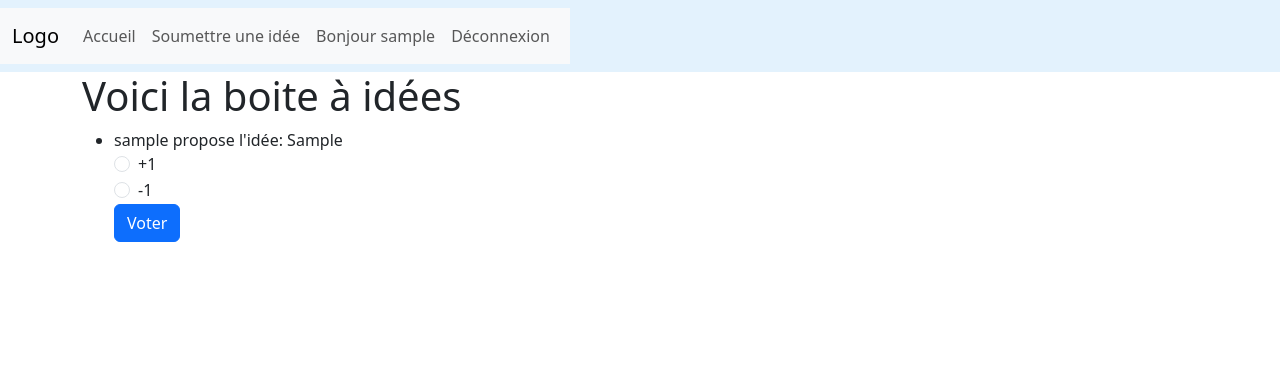
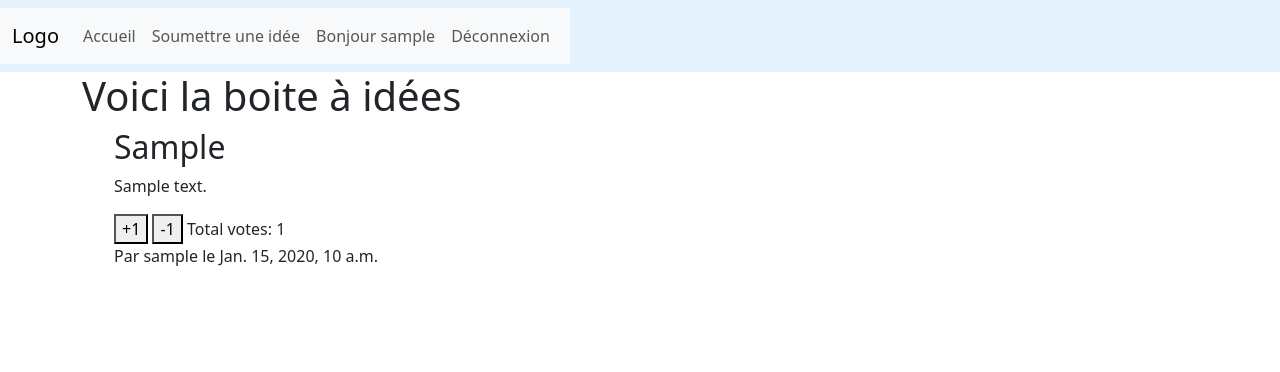
Before and after one commit to MyriamLbhn/boite-a-idees, a Django app: page / in a window 1280 px wide. Shown: the top 372 px of the page. Run offline with Django 4.2, Linux system fonts and the light colour scheme; a user stored in the database is signed in; tables that the repository leaves empty hold one stand-in row (values such as "Sample post").

Commit message:
add vote possibility

```diff
--- a/boite_idees/userapp/models.py
+++ b/boite_idees/userapp/models.py
@@ -5,7 +5,7 @@ class Idea(models.Model):
     formulation = models.CharField(max_length=100)
     detail = models.CharField(max_length=200, null=True)
     author = models.ForeignKey(User, on_delete=models.CASCADE)
-
+    created_at = models.DateTimeField(auto_now_add=True)
 
 class Voter(models.Model):
     voter = models.ForeignKey(User, on_delete=models.CASCADE)
--- a/boite_idees/userapp/templates/userapp/home.html
+++ b/boite_idees/userapp/templates/userapp/home.html
@@ -11,24 +11,18 @@
 
 <ul>
     {% for idee in liste_idee %}
-    <li>{{ idee.author }} propose l'idée: {{ idee.formulation }}</li>
-    <form method="post" action="{% url 'vote' %}">
-        {% csrf_token %}
-        <input type="hidden" name="idee_id" value="{{ idee.id }}">
-        <div class="form-check">
-            <input class="form-check-input" type="radio" name="vote" id="vote_positif" value="1">
-            <label class="form-check-label" for="vote_positif">
-                +1
-            </label>
-        </div>
-        <div class="form-check">
-            <input class="form-check-input" type="radio" name="vote" id="vote_negatif" value="-1">
-            <label class="form-check-label" for="vote_negatif">
-                -1
-            </label>
-        </div>
-        <button type="submit" class="btn btn-primary">Voter</button>
+  <div>
+    <h2>{{ idee.formulation }}</h2>
+    <p>{{ idee.detail }}</p>
+    <form method="post">
+      {% csrf_token %}
+      <input type="hidden" name="idea_id" value="{{ idee.id }}">
+      <button type="submit" name="vote_value" value="1">+1</button>
+      <button type="submit" name="vote_value" value="-1">-1</button>
+      Total votes: {{ idee.total_votes }}
     </form>
+    <p> Par {{ idee.author }} le {{ idee.created_at }} </p>
+  </div>
 {% endfor %}
 
 </ul>
--- a/boite_idees/userapp/views.py
+++ b/boite_idees/userapp/views.py
@@ -1,9 +1,11 @@
-from django.shortcuts import render, redirect
+from django.shortcuts import render, redirect, get_object_or_404
 from userapp.forms import UserCreationFormCustom
 from django.contrib.auth.decorators import login_required
 from django.views.generic import CreateView
 from django.urls import reverse_lazy
-
+from django.db.models import Sum
+from django.contrib import messages
+from django.db.models import Sum
 
 from .models import Idea, Voter
 from .forms import IdeaForm
@@ -13,17 +15,28 @@ class SignupPage(CreateView):
     template_name = 'userapp/signup.html'
     form_class = UserCreationFormCustom
 
+
+@login_required
 def home(request):
-
-    ideas = Idea.objects.all()
-
-    return render(request, 'userapp/home.html',{'liste_idee': ideas})
-
-def login_view(request):
-    return render(request, 'userapp/login.html')
-
-def logout_view(request):
-    return render(request, 'userapp/logout.html')
+    liste_idee = Idea.objects.all()
+    for idee in liste_idee:
+        idee.total_votes = Voter.objects.filter(idea=idee).aggregate(Sum('vote'))['vote__sum']
+    context = {'liste_idee': liste_idee}
+    if request.method == 'POST':
+        vote_value = int(request.POST.get('vote_value'))
+        idea_id = int(request.POST.get('idea_id'))
+        idea = get_object_or_404(Idea, pk=idea_id)
+        voter, created = Voter.objects.get_or_create(voter=request.user, idea=idea)
+        if created:
+            voter.vote = vote_value
+            voter.save()
+        elif voter.vote == vote_value:
+            voter.delete()
+        else:
+            voter.vote = vote_value
+            voter.save()
+        return redirect('userapp/home')
+    return render(request, 'userapp/home.html', context)
 
 
 @login_required
@@ -31,10 +44,11 @@ def ajouter_idee(request):
     if request.method == 'POST':
         form = IdeaForm(request.POST)
         if form.is_valid():
-            idea = form.save(commit=False)
-            idea.author = request.user
-            idea.save()
+            nouvelle_idee = form.save(commit=False)
+            nouvelle_idee.author = request.user
+            nouvelle_idee.save()
             return redirect('home')
     else:
         form = IdeaForm()
-    return render(request, 'userapp/ajouter_idee.html', {'form': form})
+    context = {'form': form}
+    return render(request, 'userapp/ajouter_idee.html', context)
```
Also changed, not shown: boite_idees/userapp/migrations/0003_voter_vote_alter_voter_unique_together_and_more.py (added), boite_idees/userapp/migrations/0004_idea_created_at.py (added).
